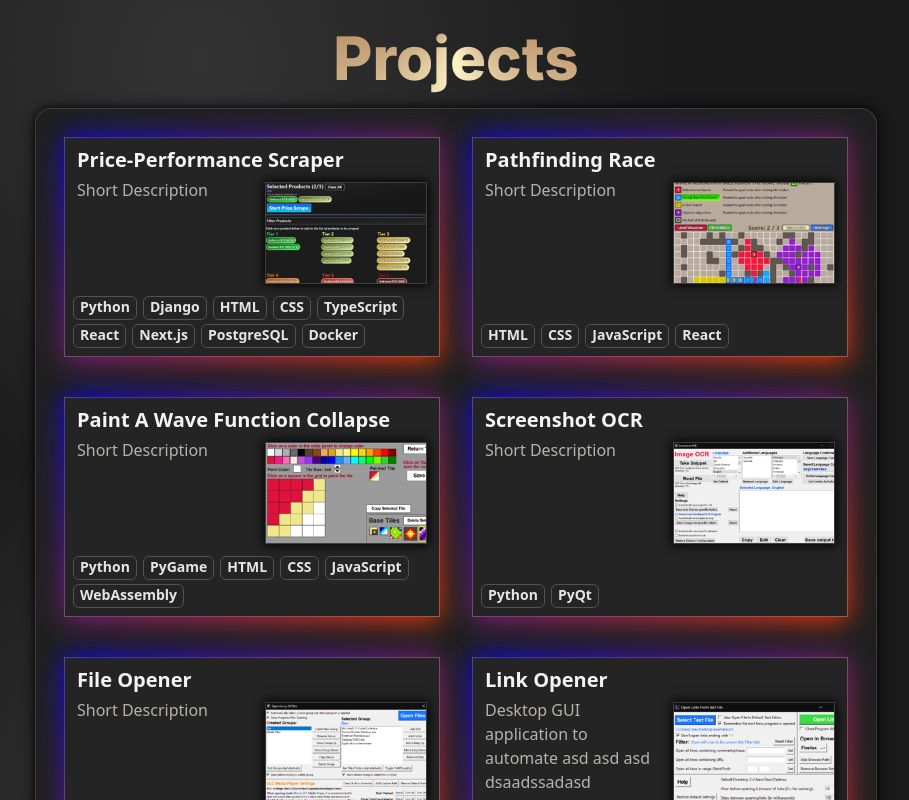
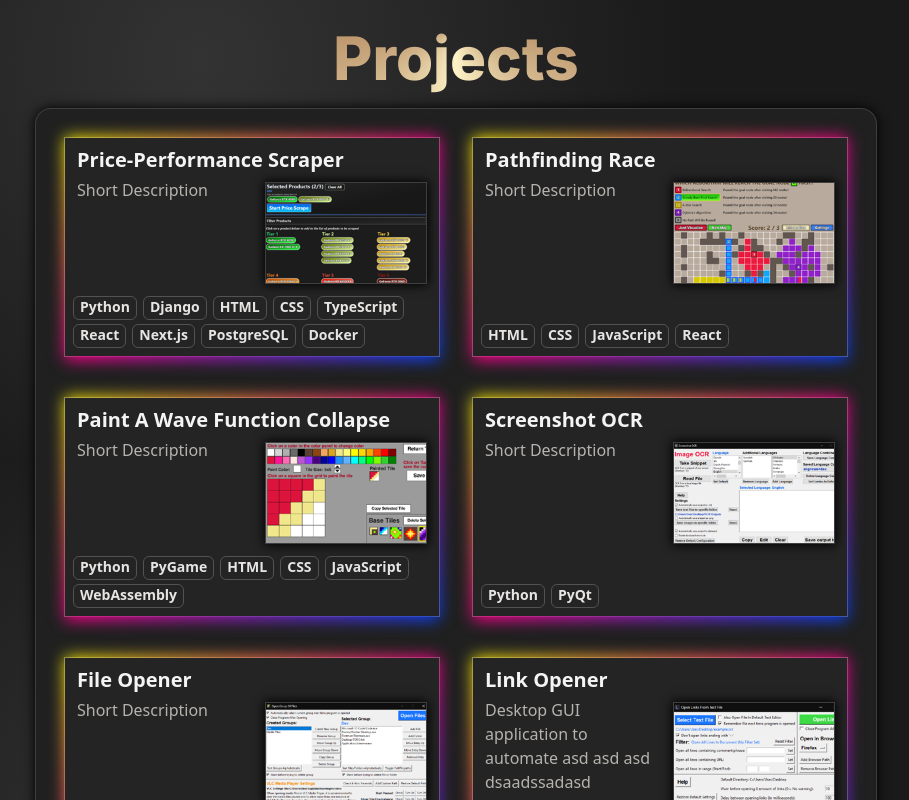
Before and after one commit to vik-ma/portfolio, a Next.js app: page / in a window 1280 px wide. Shown: the part 1140-1940 px from the top of the page, without its empty margins (184-1093 px from the left). Built offline with nearby package versions, Linux system fonts and the light colour scheme.

Commit message:
Changed the gradient for project-box

```diff
--- a/app/globals.css
+++ b/app/globals.css
@@ -184,10 +184,11 @@ body {
   bottom: 0;
   left: 0;
   transform: translate3d(0px, 4px, 0px) scale(1);
-  filter: blur(14px);
-  /* opacity: var(0.7);
-  transition: opacity 0.3s; */
-  background: linear-gradient(to top left, #ff3d00 0%, #0400ff 100%);
+  filter: blur(8px);
+  /* filter: blur(14px); */
+  /* background: linear-gradient(to top left, #ff3d00 0%, #3700ff 100%); */
+  /* background: linear-gradient(to bottom right, #ff9900 0%, #ff008c 50%, #0044ff 100%); */
+  background: linear-gradient(to bottom right, #fffb00 0%, #ff008c 50%, #0044ff 100%);
 }
 
 .project-box::after {
```
